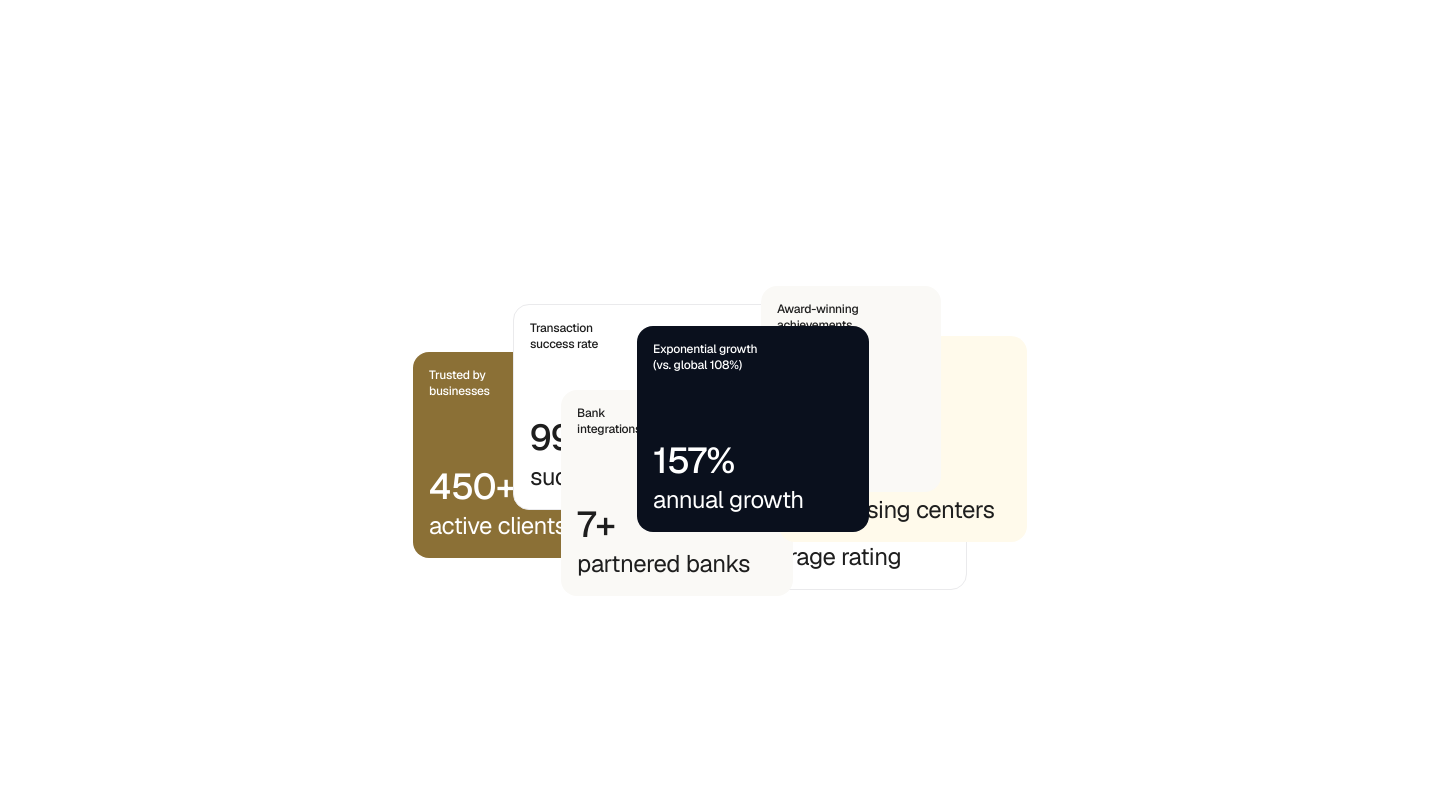
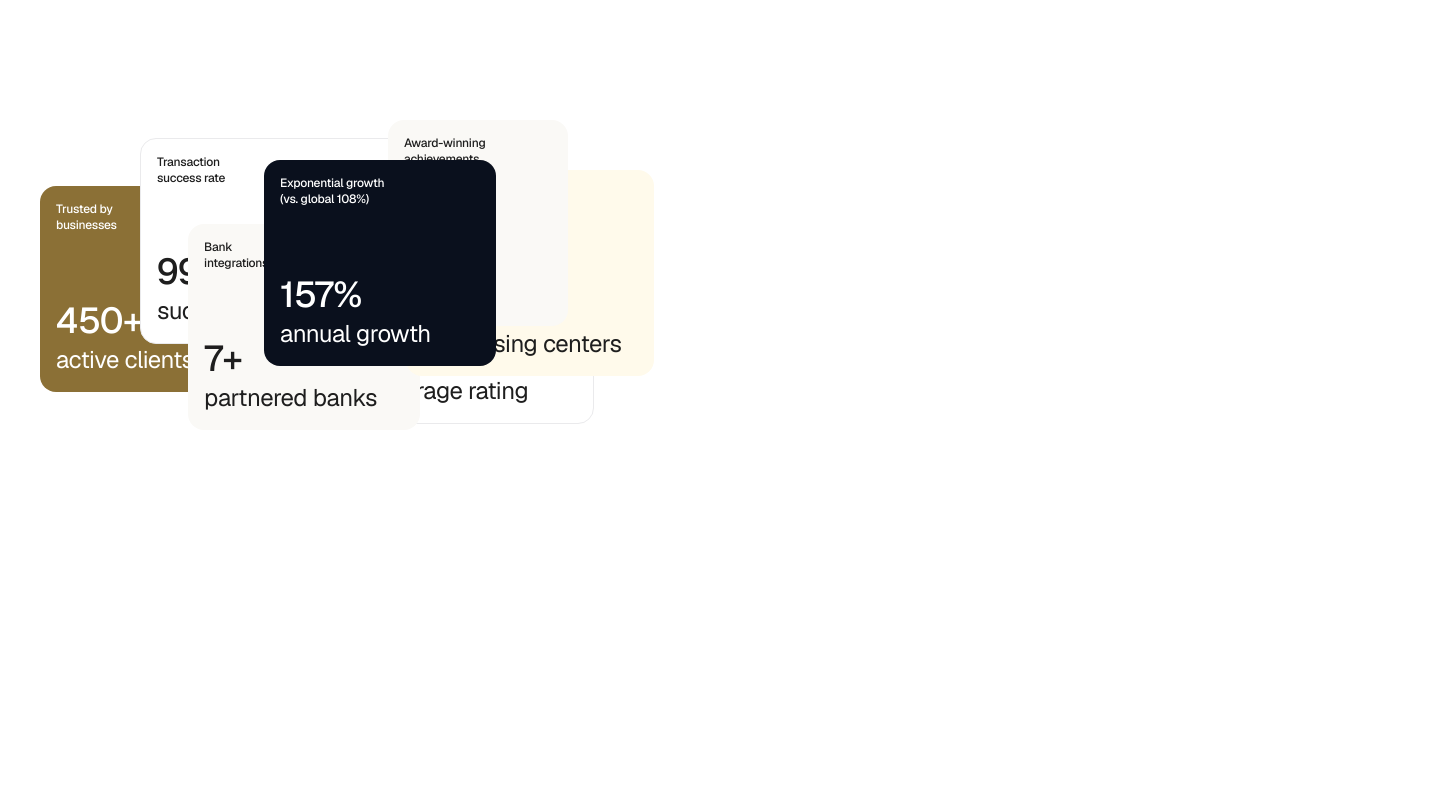
Before and after one commit to javadoffuad/yigim-app, a Next.js app: page / in a window 1280 px wide. Shown: the part 867-1660 px from the top of the page, 1440 px wide, since content can reach past the window. Built offline with nearby package versions, Linux system fonts and the light colour scheme.

Commit message:
fix(home) key facts content size

```diff
--- a/app/components/key-facts/key-facts.module.css
+++ b/app/components/key-facts/key-facts.module.css
@@ -1,7 +1,9 @@
 .key-facts-container {
   display: flex;
   flex-direction: column;
-  width: 1440px;
+  width: 100%;
+  max-width: 1200px;
+  margin: 0 auto;
   align-items: center;
   gap: 120px;
   padding: 120px 0;
@@ -58,8 +60,9 @@
   position: relative;
   width: 614px;
   height: 310px;
-  top: 166px;
-  left: 413px;
+  display: flex;
+  align-items: center;
+  justify-content: center;
 }
 
 .key-fact-card {
```
